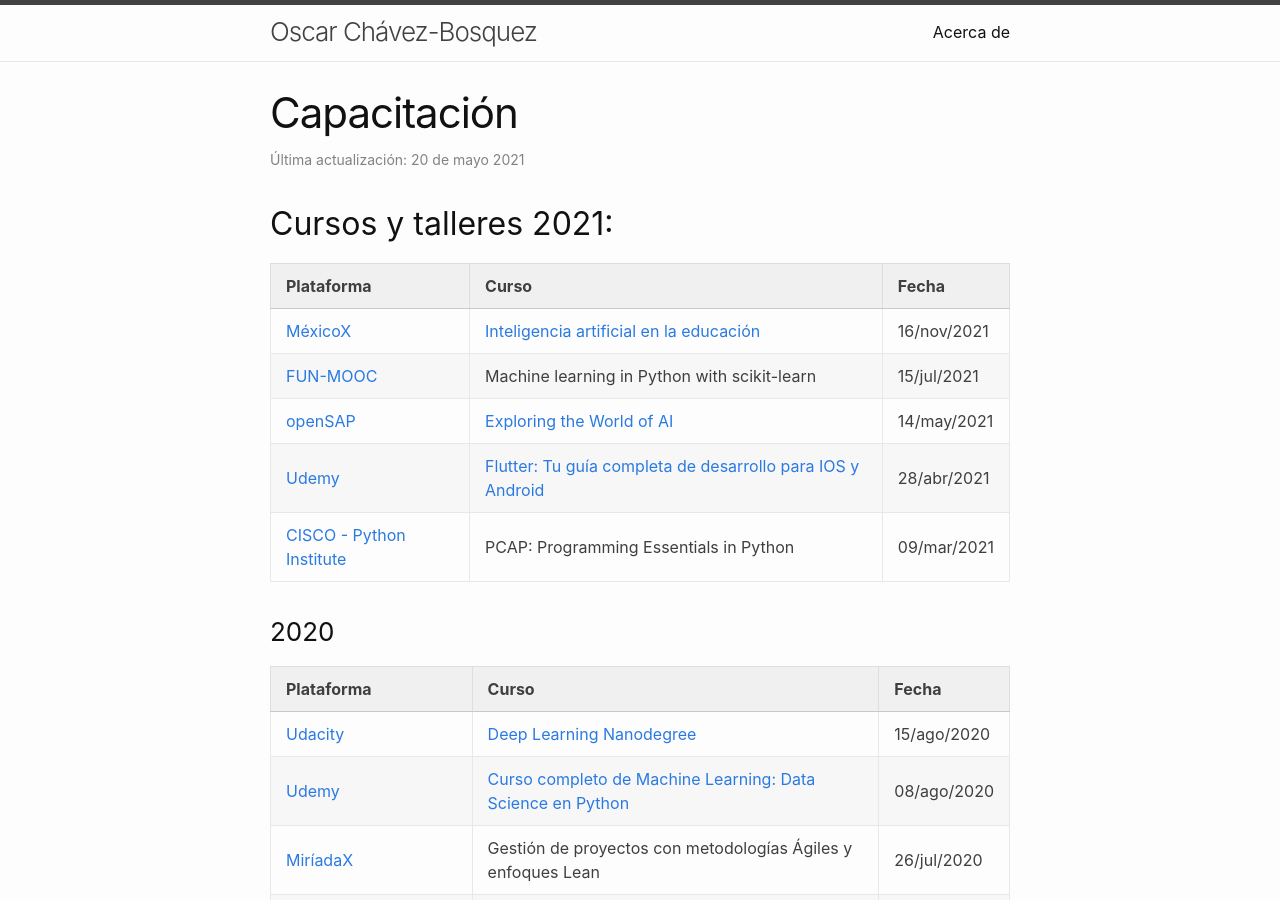
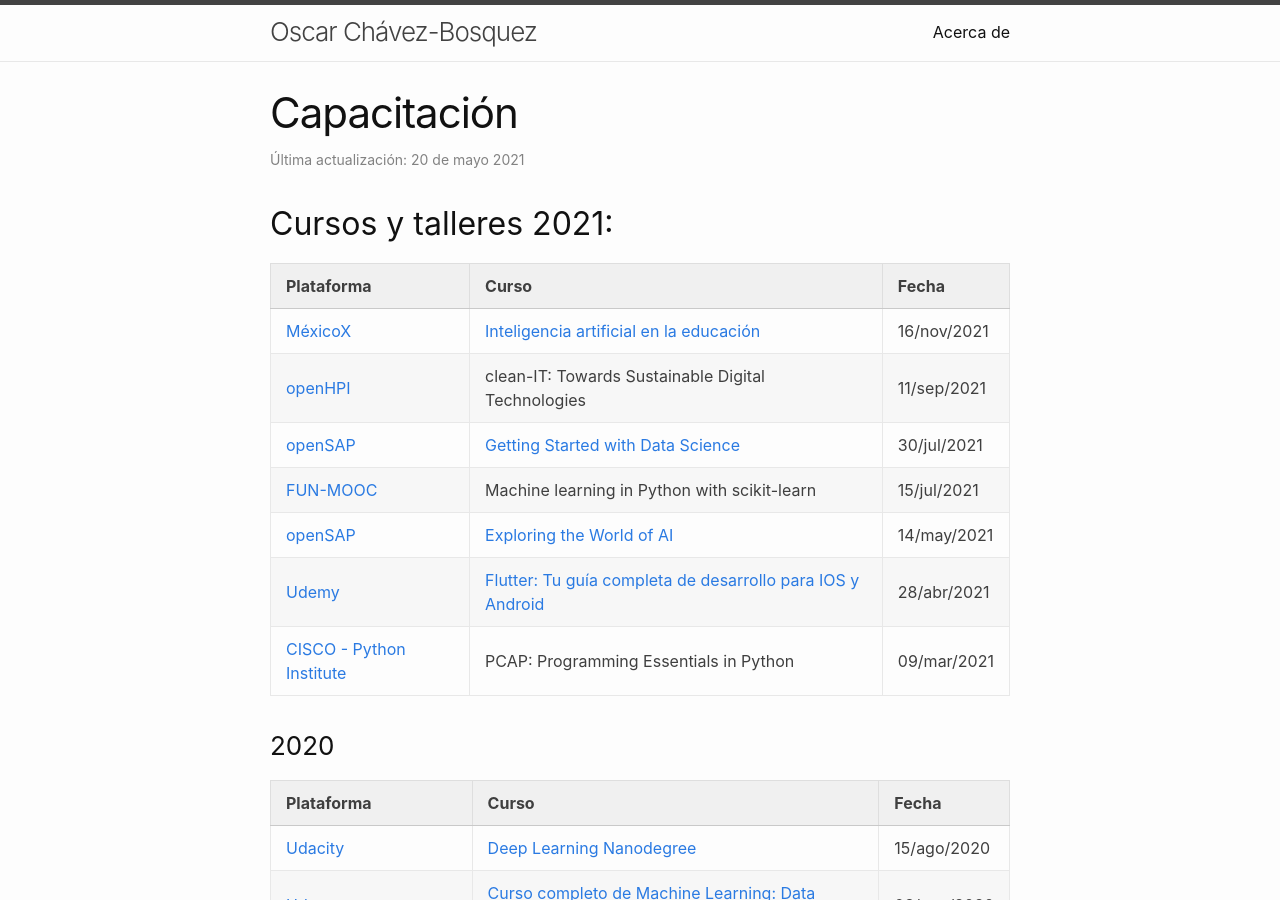
Before and after one commit to chavezbosquez/chavezbosquez.github.io, a Jekyll site: the page built from personal/cursos.markdown, in a window 1280 px wide and 900 px high. Built offline with Jekyll 4.4.1, drawn with Linux system fonts in a browser that asks for light colours.

Commit message:
Capacitación recibida

```diff
--- a/personal/cursos.markdown
+++ b/personal/cursos.markdown
@@ -11,6 +11,8 @@ date     : 2021-05-20 14:43:00 -0600
 | Plataforma | Curso | Fecha |
 | --- | --- | ---|
 | [MéxicoX](https://mexicox.gob.mx){:target="_blank"} |  [Inteligencia artificial en la educación](https://mexicox.gob.mx/certificates/eaa47e84d5754469af883cf547b7492c){:target="_blank"} | 16/nov/2021 <!-- 5 h --> |
+| [openHPI](https://open.hpi.de/courses/cleanit2021){:target="_blank"} | clean-IT: Towards Sustainable Digital Technologies | 11/sep/2021 <!-- ? h --> |
+| [openSAP](https://open.sap.com){:target="_blank"} | [Getting Started with Data Science](https://open.sap.com/verify/xucal-nunom-lacat-zopeb-culaz){:target="_blank"} | 30/jul/2021 <!-- 24 h --> |
 | [FUN-MOOC](https://www.fun-mooc.fr/en/courses/machine-learning-python-scikit-learn/){:target="_blank"} |  Machine learning in Python with scikit-learn | 15/jul/2021 <!-- 35 h --> |
 | [openSAP](https://open.sap.com){:target="_blank"} | [Exploring the World of AI](https://open.sap.com/verify/ximaf-bybac-samoh-vecyt-bemor){:target="_blank"} | 14/may/2021 <!-- 9 h --> |
 | [Udemy](https://www.udemy.com/course/flutter-ios-android-fernando-herrera/){:target="_blank"} | [Flutter: Tu guía completa de desarrollo para IOS y Android](https://www.udemy.com/certificate/UC-66829eb6-326c-441d-a5ea-2b76cf2596d2/){:target="_blank"} | 28/abr/2021 <!-- 34 h --> |
@@ -54,8 +56,8 @@ https://www.udemy.com/course/optimization-with-metaheuristics/
 
 | Plataforma | Nombre | Fecha |
 | --- | --- | ---|
-[Aprende.org](https://aprende.org){:target="_blank"} | [Diplomado Técnico en Integridad Web](https://capacitateparaelempleo.org/verifica_diplomado/DZ3RZBI4L/){:target="_blank"} | 02/nov/2021 |
+| [Aprende.org](https://aprende.org){:target="_blank"} | [Diplomado Técnico en Integridad Web](https://capacitateparaelempleo.org/verifica_diplomado/DZ3RZBI4L/){:target="_blank"} | 02/nov/2021 |
 | Microsoft | Microsoft Teams: Alternancia de dinámicas de enseñanza y aprendizaje para la educación híbrida y remota | 01/oct/2021 |
-[Aprende.org](https://aprende.org){:target="_blank"} | [Diplomado Técnico en Sistemas Informáticos](https://capacitateparaelempleo.org/verifica_diplomado/WCRZ62J80/){:target="_blank"} | 12/jun/2020 |
-[Aprende.org](https://aprende.org){:target="_blank"} | [Diplomado de Desarrollo de Estrategias Digitales de Aprendizaje](https://capacitateparaelempleo.org/verifica_diplomado/MXO83ZXUI/){:target="_blank"} | 29/dic/2020 |
+| [Aprende.org](https://aprende.org){:target="_blank"} | [Diplomado Técnico en Sistemas Informáticos](https://capacitateparaelempleo.org/verifica_diplomado/WCRZ62J80/){:target="_blank"} | 12/jun/2020 |
+| [Aprende.org](https://aprende.org){:target="_blank"} | [Diplomado de Desarrollo de Estrategias Digitales de Aprendizaje](https://capacitateparaelempleo.org/verifica_diplomado/MXO83ZXUI/){:target="_blank"} | 29/dic/2020 |
 | UJAT | Diseño de Materiales y Recursos para programas Educativos en Tecnologías de la Información | 17/may/2019 |
```
